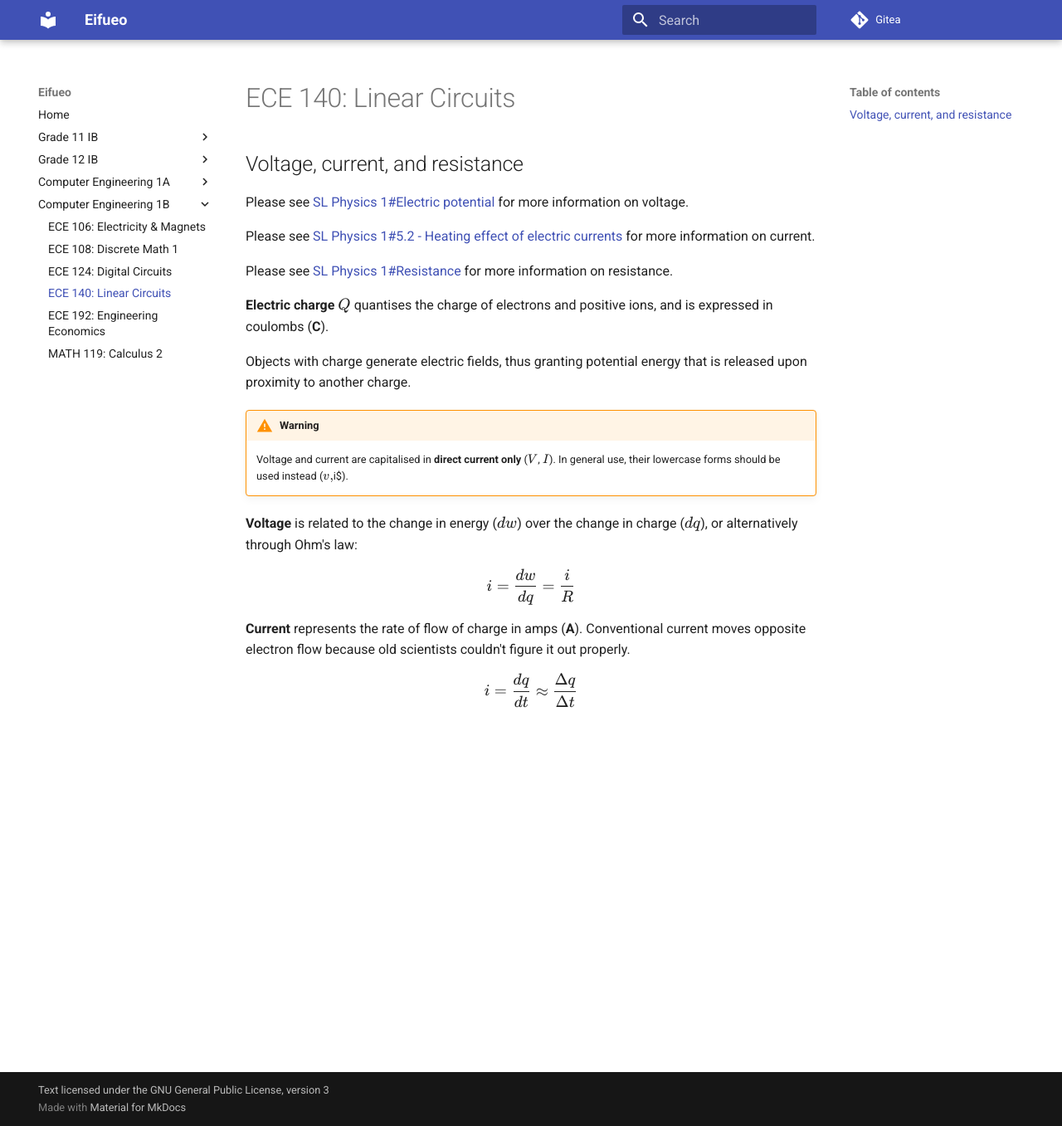
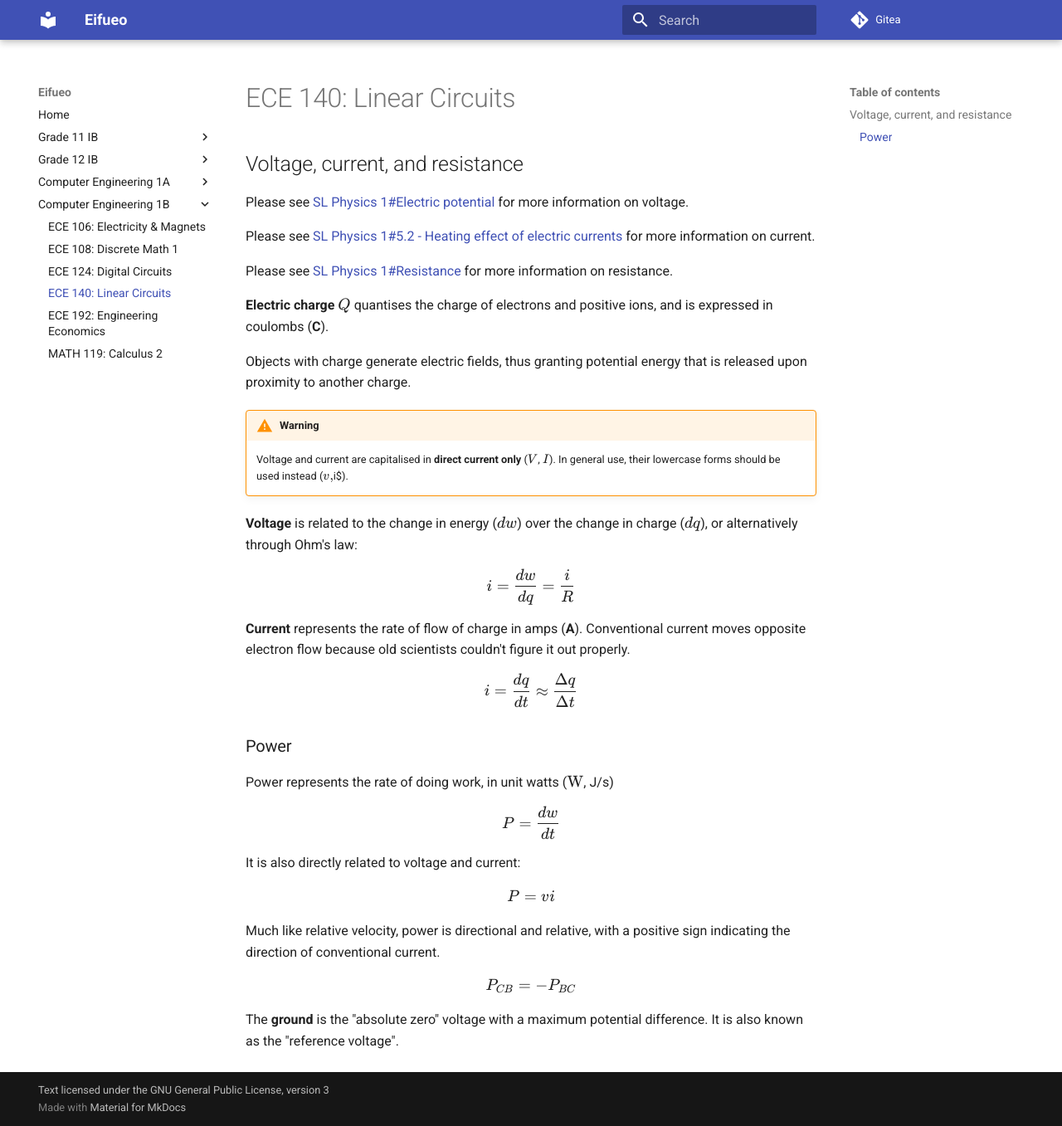
Before and after one commit to potatoeggy/eifueo, an MkDocs documentation site: the page built from docs/1b/ece140.md, in a window 1280 px wide and 1357 px high. Shown: the whole window at 83% size. Built offline with MkDocs 1.6.1 and Material for MkDocs 9.7.7, drawn with Linux system fonts in a browser that asks for light colours.

Commit message:
ece140: add power

```diff
--- a/docs/1b/ece140.md
+++ b/docs/1b/ece140.md
@@ -22,3 +22,19 @@ $$i=\frac{dw}{dq}=\frac{i}{R}$$
 **Current** represents the rate of flow of charge in amps (**A**). Conventional current moves opposite electron flow because old scientists couldn't figure it out properly.
 
 $$i=\frac{dq}{dt}\approx \frac{\Delta q}{\Delta t}$$
+
+### Power
+
+Power represents the rate of doing work, in unit watts ($\pu W$, J/s)
+
+$$P=\frac{dw}{dt}$$
+
+It is also directly related to voltage and current:
+
+$$P=vi$$
+
+Much like relative velocity, power is directional and relative, with a positive sign indicating the direction of conventional current.
+
+$$P_{CB}=-P_{BC}$$
+
+The **ground** is the "absolute zero" voltage with a maximum potential difference. It is also known as the "reference voltage".
```
